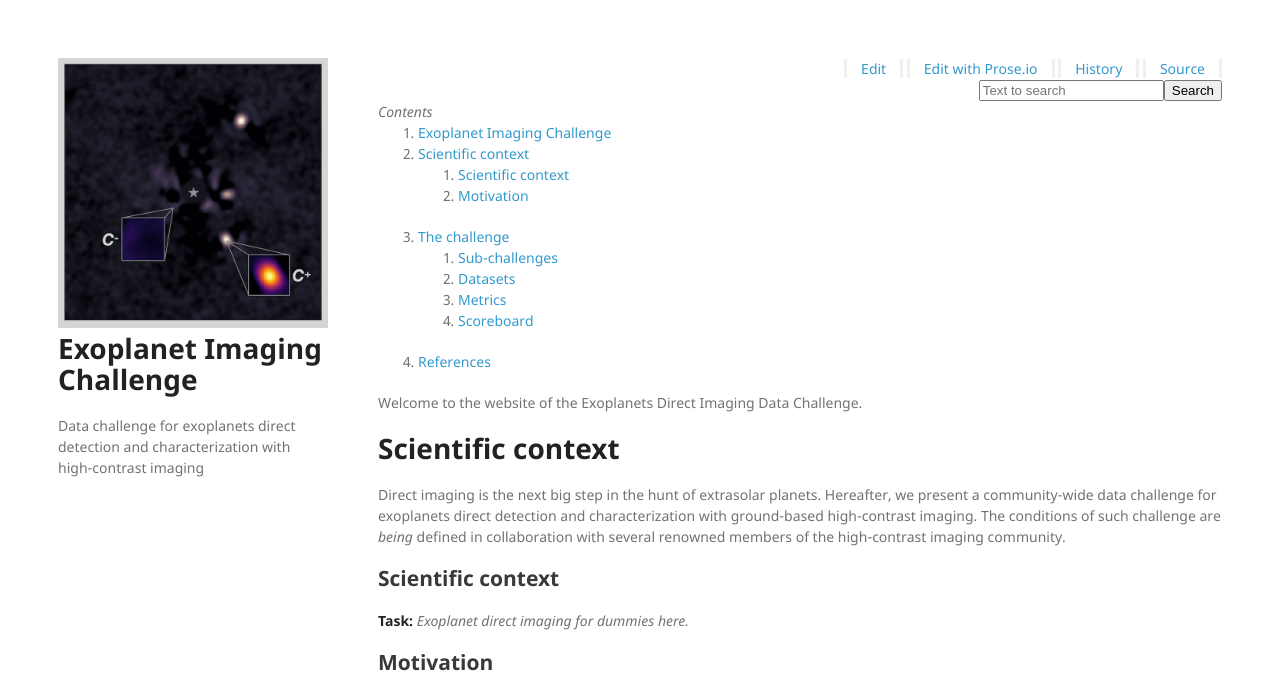
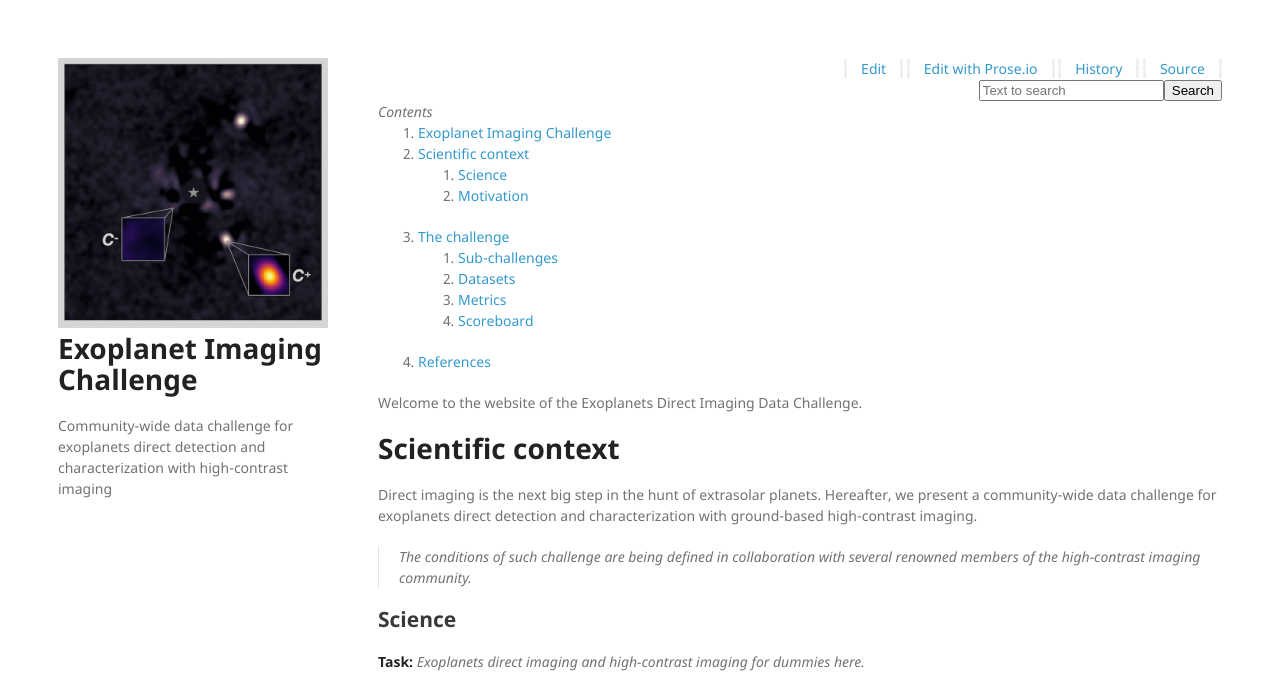
Before and after one commit to carlgogo/exoimaging_challenge, a Jekyll site: the page built from index.md, in a window 1280 px wide and 1400 px high. Shown: the top 692 px of the window. Built offline with Jekyll 4.4.1, drawn with Linux system fonts in a browser that asks for light colours; nearby versions of some CDN libraries; our own code applies the rules of GitHub Pages for plain Markdown files; some of the changed text lies outside the part shown; grey boxes are pictures that could not be loaded.

Commit message:
adding video, editing content

```diff
--- a/_config.yml
+++ b/_config.yml
@@ -1,5 +1,5 @@
 title: Exoplanet Imaging Challenge
-description: Data challenge for exoplanets direct detection and characterization with high-contrast imaging
+description: Community-wide data challenge for exoplanets direct detection and characterization with high-contrast imaging
 show_downloads: false
 git_branch: master
 logo_url: assets/images/challenge_logo_LR.png
--- a/pages/context.md
+++ b/pages/context.md
@@ -1,8 +1,13 @@
-Direct imaging is the next big step in the hunt of extrasolar planets. Hereafter, we present a community-wide data challenge for exoplanets direct detection and characterization with ground-based high-contrast imaging. The conditions of such challenge are *being* defined in collaboration with several renowned members of the high-contrast imaging community.
+Direct imaging is the next big step in the hunt of extrasolar planets. Hereafter, we present a community-wide data challenge for exoplanets direct detection and characterization with ground-based high-contrast imaging.
 
-## Scientific context
+> The conditions of such challenge are *being* defined in collaboration with several renowned members of the high-contrast imaging community.
 
-**Task:** *Exoplanet direct imaging for dummies here.*
+## Science
+
+**Task:** *Exoplanets direct imaging and high-contrast imaging for dummies here.*
+
+<a href="http://www.youtube.com/watch?feature=player_embedded&v=SpzeS7KBGkw" target="_blank"><img src="http://img.youtube.com/vi/SpzeS7KBGkw/0.jpg"
+alt="NASA/JPL video" width="560" height="340" border="10" /></a>
 
 ## Motivation
 
@@ -10,4 +15,4 @@ There are currently multiple post-processing algorithms and pipelines for proces
 
 Computer science and machine learning fields have a long tradition conducting data challenges and competitions. Repositories of benchmark (curated) datasets are an integral part of the field of machine learning. On the other hand, there are several frameworks for hosting and organizing data challenges, such as [Kaggle](www.kaggle.com).
 
- The goal of this challenge is not only to compare, in a fair and robust way, existing algorithms but to spark new collaborations/ideas, share knowledge, and ultimately to maximize the scientific return of existing and future near-infrared HCI instruments.
+ The goal of this challenge is not only to compare, in a fair and robust way, existing algorithms but to spark new collaborations/ideas, share knowledge, and ultimately to maximize the scientific return of existing and future near-infrared high-contrast imaging instruments.
--- a/pages/datasets.md
+++ b/pages/datasets.md
@@ -2,6 +2,6 @@ The benchmark datasets shall be stored in a public space that ensures the long t
 
 **Task:** *What infrastructure could we use to store the benchmark datasets associated with this challenge? NASA Exoplanet Archive, DIVA database, others?*
 
-The datasets must be calibrated, or pre-processed, using the standard pipelines of each instrument, before entering the database ([Table](datasets_table)). A complete description of the calibration procedures performed, and a link to the software used, will be attached to each datacube.
+The datasets must be calibrated, or pre-processed, using the standard pipelines of each instrument, before entering the database ([Table](pages/datasets_table)). A complete description of the calibration procedures performed, and a link to the software used, will be attached to each datacube.
 
-**Task:** *Which datasets will enter the benchmark database ([Table](datasets_table))?*
+**Task:** *Which datasets will enter the benchmark database ([Table](pages/datasets_table))?*
```
